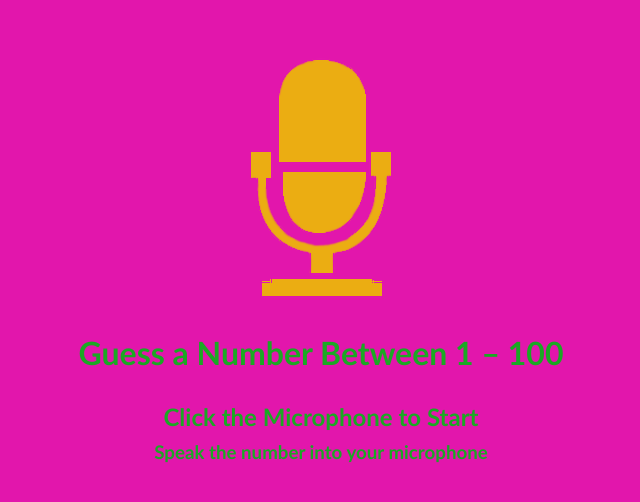
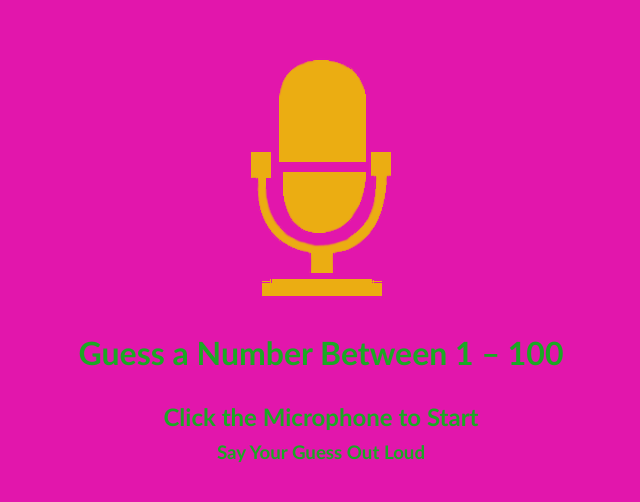
Before and after one commit to meganh04/guessing_game, a plain HTML site: page index.html in a window 1280 px wide. Shown: the part 134-636 px from the top of the page, without its empty margins (319-959 px from the left). Drawn offline with Linux system fonts and the light colour scheme.

```diff
--- a/index.html
+++ b/index.html
@@ -11,7 +11,7 @@
     <img src="img/mic.png" alt="Microphone to speak into" />
     <h1>Guess a Number Between 1 – 100</h1>
     <h2>Click the Microphone to Start</h2>
-    <h3>Speak the number into your microphone</h3>
+    <h3>Say Your Guess Out Loud</h3>
     <div id="msg" class="msg"></div>
   </body>
 </html>
```
